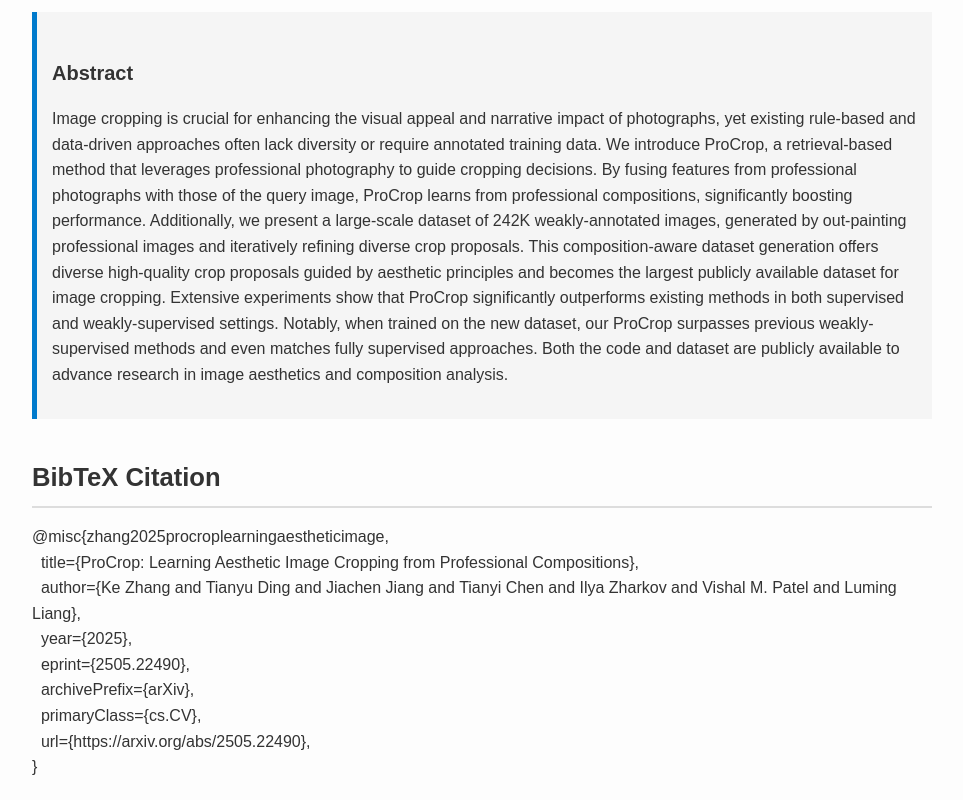
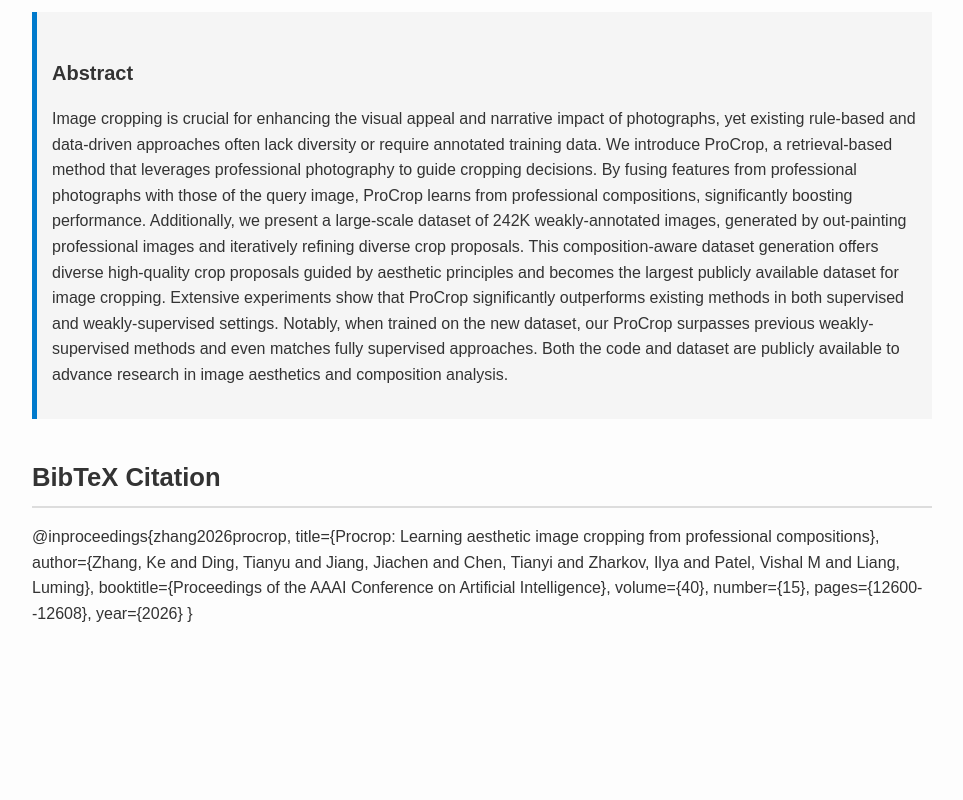
Before and after one commit to BWGZK-keke/ProCrop, a plain HTML site: page index.html in a window 1280 px wide. Shown: the part 1041-1841 px from the top of the page, without its empty margins (158-1121 px from the left). After the commit the page ends 1687 px from the top, so only its background shows below. Drawn offline with Linux system fonts and the light colour scheme.

Commit message:
Revise citation and update paper link text
Updated citation format and modified paper link text.

```diff
--- a/index.html
+++ b/index.html
@@ -129,7 +129,7 @@
 <div class="links">
   <h2>Resources</h2>
   <a href="https://arxiv.org/abs/2505.22490" target="_blank" rel="noopener noreferrer">
-    📄 Paper (arXiv)
+    📄 Paper
   </a>
 
   <a href="https://github.com/BWGZK-keke/ProCrop" target="_blank" rel="noopener noreferrer">
@@ -188,14 +188,14 @@
 <div class="section-box">
   <h2>BibTeX Citation</h2>
   <div class="bibtex-box">
-@misc{zhang2025procroplearningaestheticimage,<br>
-      &nbsp;&nbsp;title={ProCrop: Learning Aesthetic Image Cropping from Professional Compositions},<br>
-      &nbsp;&nbsp;author={Ke Zhang and Tianyu Ding and Jiachen Jiang and Tianyi Chen and Ilya Zharkov and Vishal M. Patel and Luming Liang},<br>
-      &nbsp;&nbsp;year={2025},<br>
-      &nbsp;&nbsp;eprint={2505.22490},<br>
-      &nbsp;&nbsp;archivePrefix={arXiv},<br>
-      &nbsp;&nbsp;primaryClass={cs.CV},<br>
-      &nbsp;&nbsp;url={https://arxiv.org/abs/2505.22490},<br>
+@inproceedings{zhang2026procrop,
+  title={Procrop: Learning aesthetic image cropping from professional compositions},
+  author={Zhang, Ke and Ding, Tianyu and Jiang, Jiachen and Chen, Tianyi and Zharkov, Ilya and Patel, Vishal M and Liang, Luming},
+  booktitle={Proceedings of the AAAI Conference on Artificial Intelligence},
+  volume={40},
+  number={15},
+  pages={12600--12608},
+  year={2026}
 }
   </div>
 </div>
```
